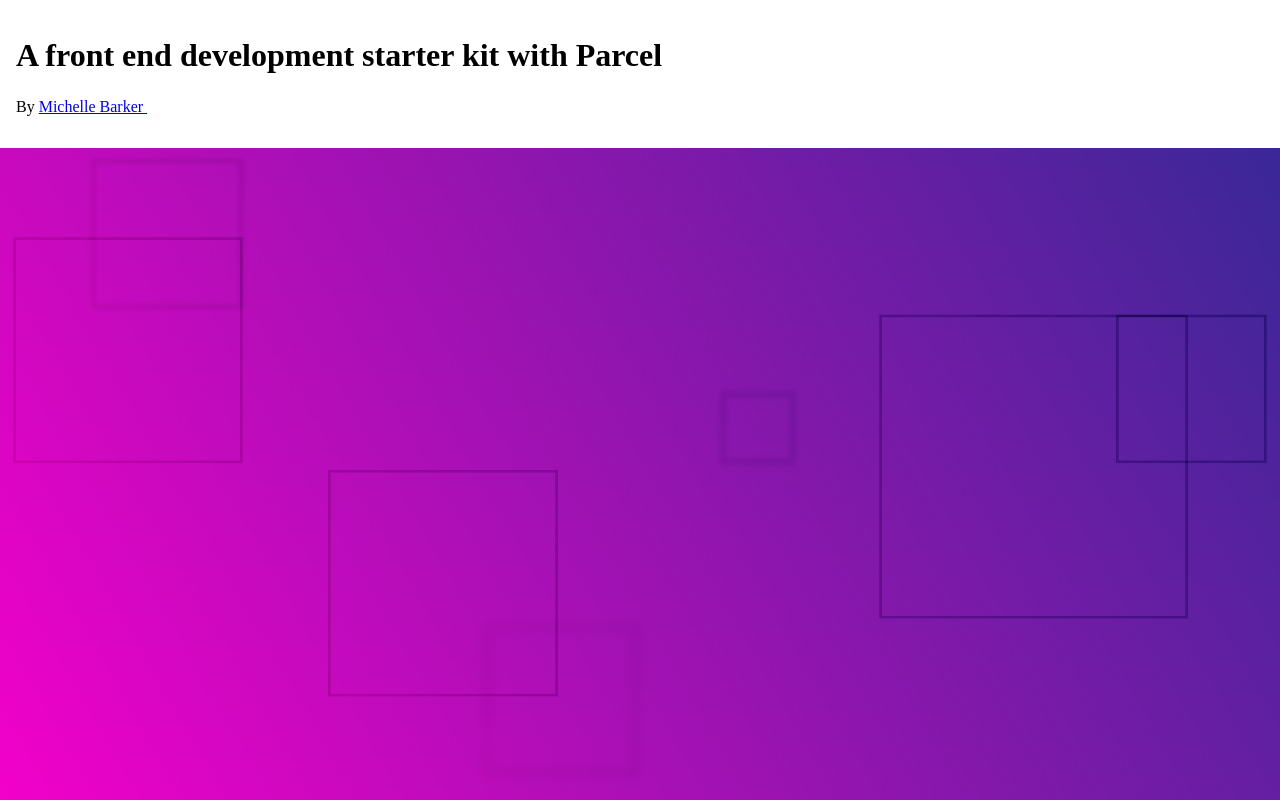
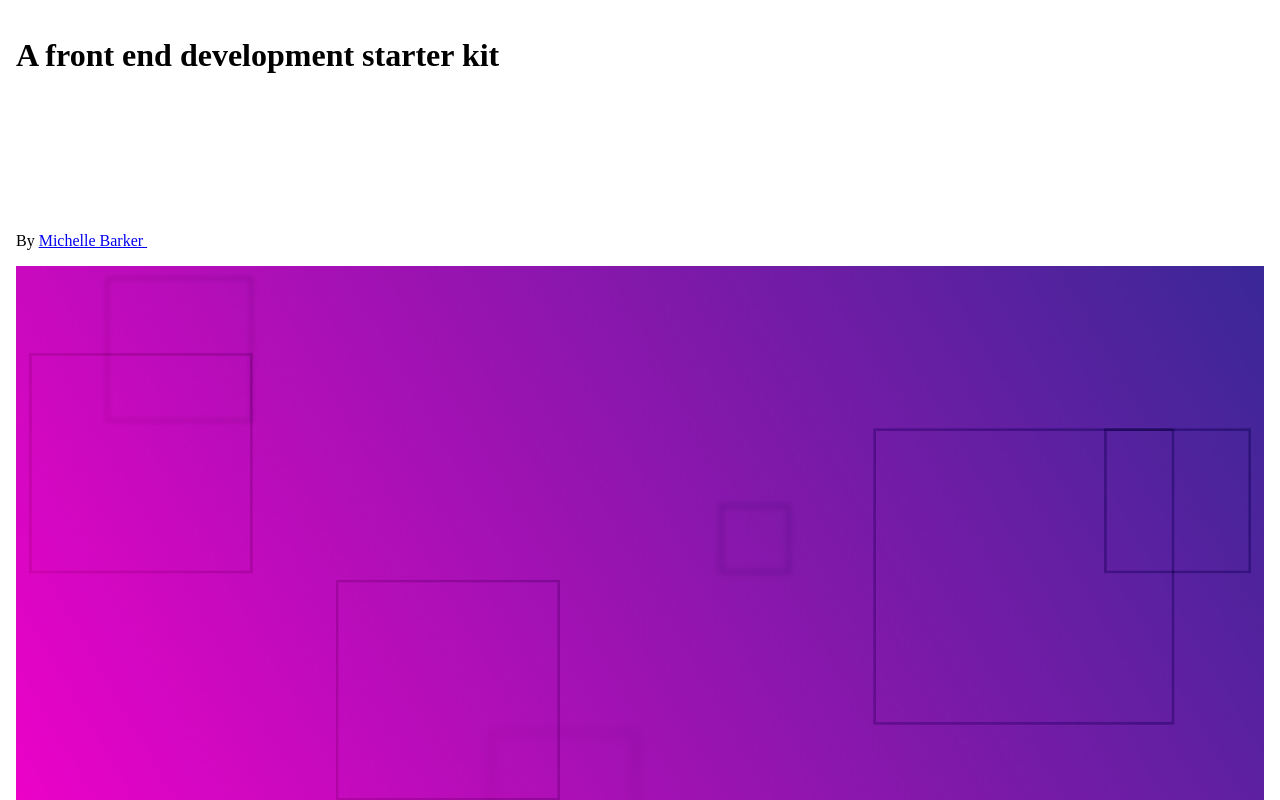
Before and after one commit to mbarker84/parcel-starter, a website built with Parcel: page src/index.html in a window 1280 px wide. Shown: the top 800 px of the page. Built offline with nearby package versions, Linux system fonts and the light colour scheme.

Commit message:
Header markup

```diff
--- a/src/index.html
+++ b/src/index.html
@@ -8,11 +8,15 @@
 		<link rel="stylesheet" href="./scss/styles.scss" />
 	</head>
 	<body>
-		<header>
-			<h1>A front end development starter kit with Parcel</h1>
-			<p class="intro">By <a href="https://michellebarker.co.uk">Michelle Barker <svg><use href="icons/icon-external-link.svg"></svg></a>
-			</p>
+		<header class="header">
+			<div class="header__content">
+				<div>
+					<h1>A front end development starter kit</h1>
+					<p class="header__intro">By <a href="https://michellebarker.co.uk">Michelle Barker <svg><use href="icons/icon-external-link.svg"></svg></a>
+					</p>
+				</div>
+			</div>
+			<img src="./images/image-01.jpg" alt="" />
 		</header>
-		<img src="./images/image-01.jpg" alt="" />
 	</body>
 </html>
```
